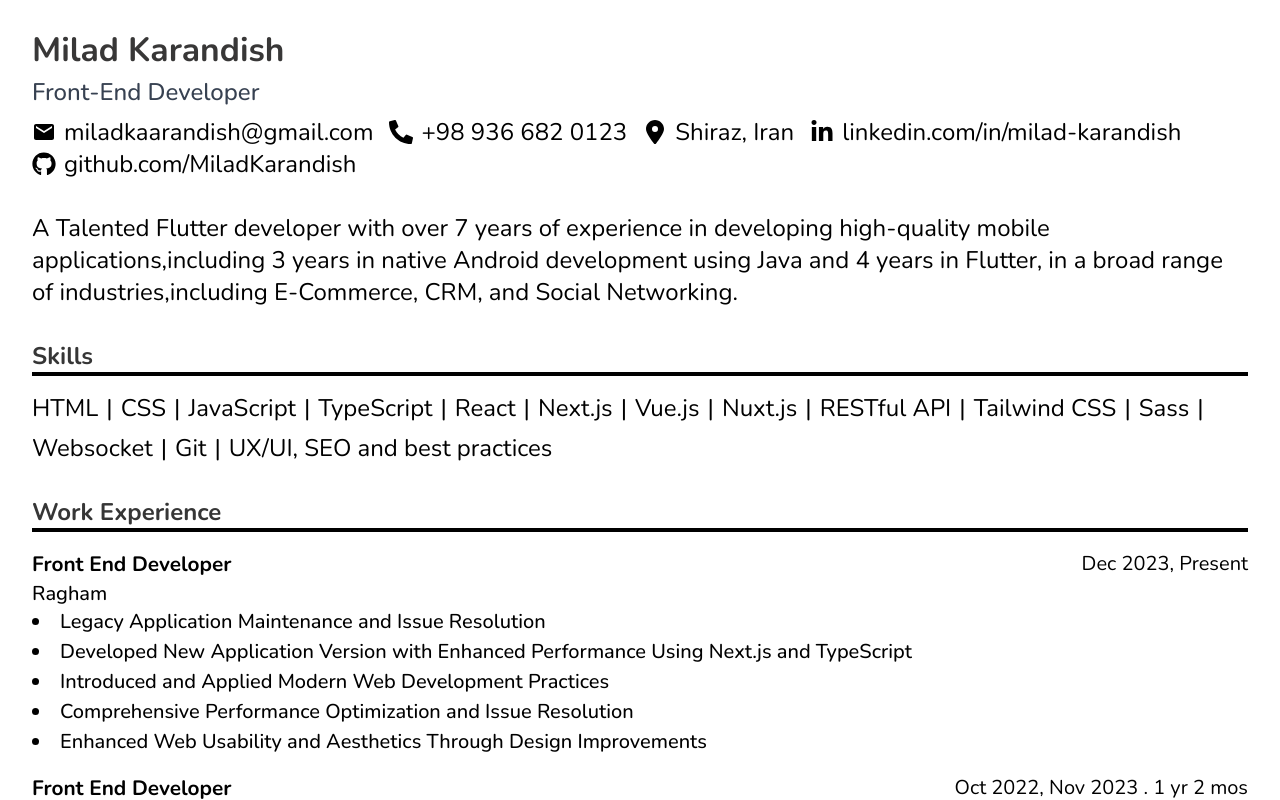
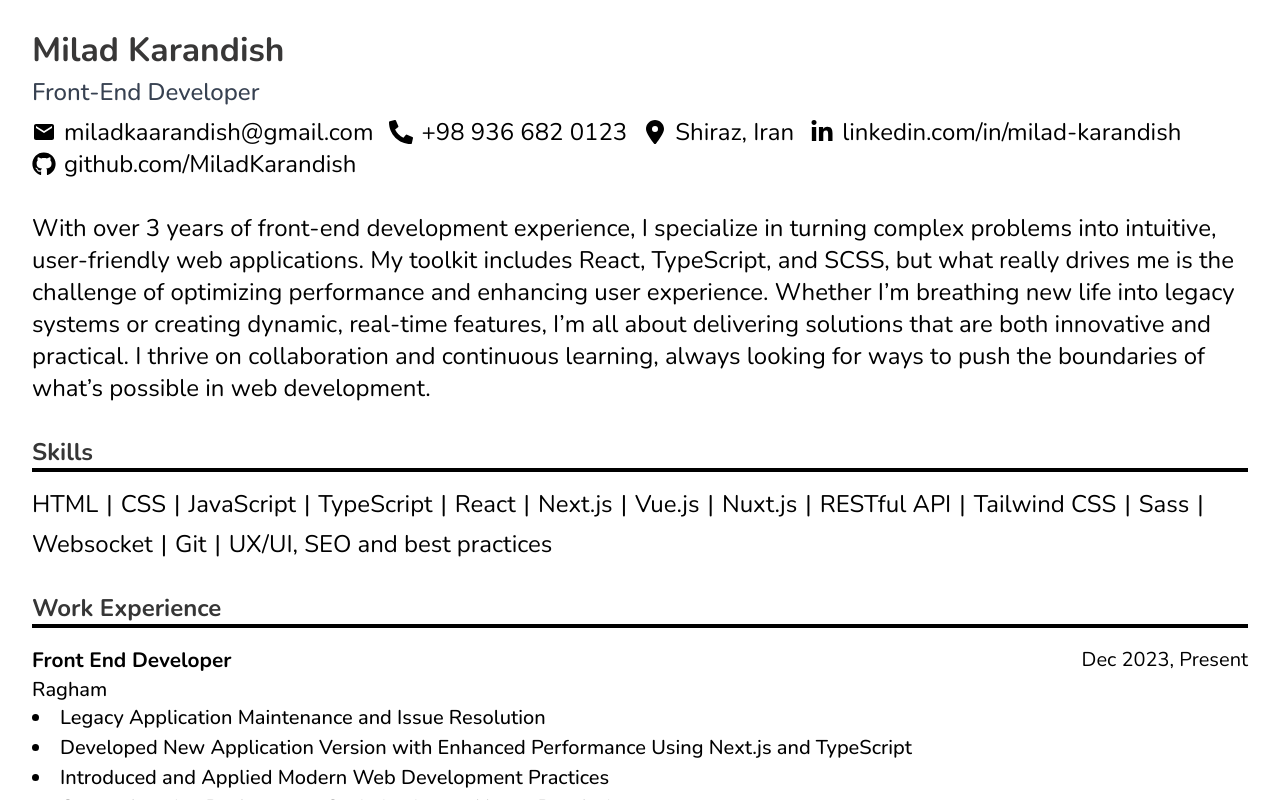
Before and after one commit to MiladKarandish/portfolio-v2, a Next.js app: page /resume in a window 1280 px wide. Built offline with nearby package versions, Linux system fonts and the light colour scheme.

Commit message:
trying the new style for the bullet points

```diff
--- a/src/app/resume/page.tsx
+++ b/src/app/resume/page.tsx
@@ -229,9 +229,12 @@ const Resume = () => {
       {/* Summary */}
       <section>
         <p>
-          A Talented Flutter developer with over 7 years of experience in developing high-quality mobile
-          applications,including 3 years in native Android development using Java and 4 years in Flutter, in a broad
-          range of industries,including E-Commerce, CRM, and Social Networking.
+          With over 3 years of front-end development experience, I specialize in turning complex problems into
+          intuitive, user-friendly web applications. My toolkit includes React, TypeScript, and SCSS, but what really
+          drives me is the challenge of optimizing performance and enhancing user experience. Whether I’m breathing new
+          life into legacy systems or creating dynamic, real-time features, I’m all about delivering solutions that are
+          both innovative and practical. I thrive on collaboration and continuous learning, always looking for ways to
+          push the boundaries of what’s possible in web development.
         </p>
       </section>
 
```
